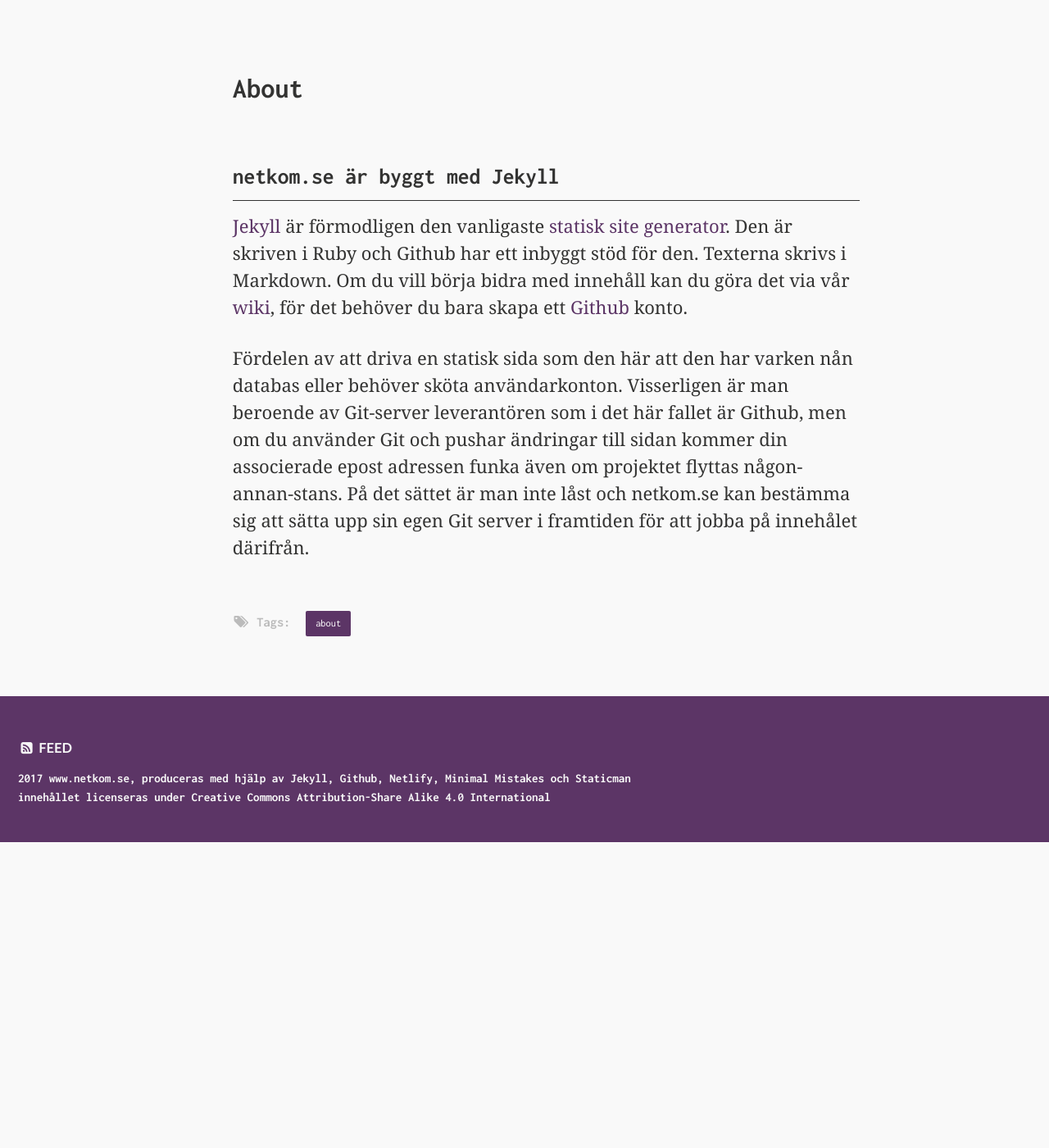
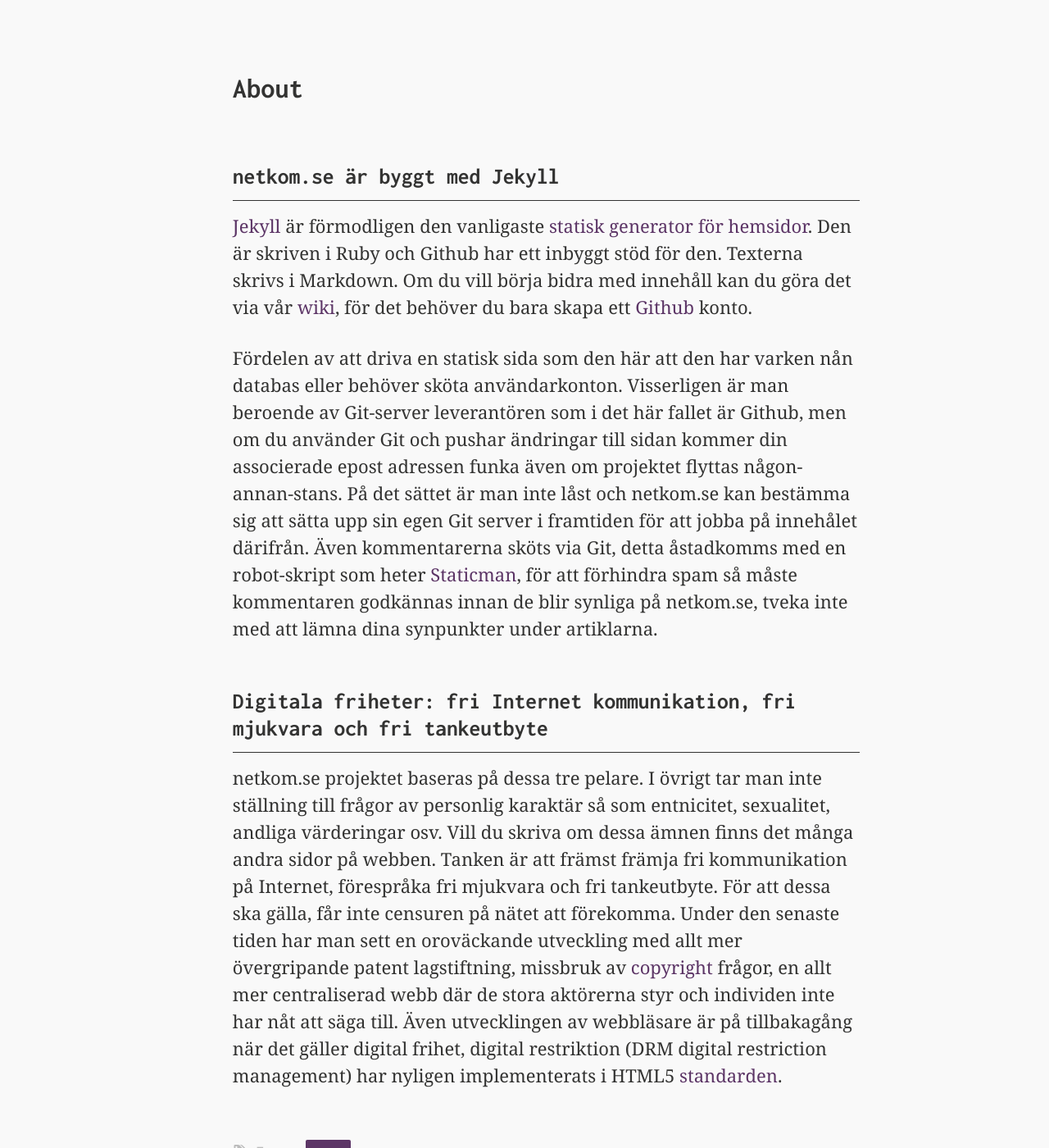
Before and after one commit to gitter-badger/www.netkom.se, a Jekyll site: the page built from _pages/about.md, in a window 1280 px wide and 1400 px high, scrolled down 373 px. Shown: the whole window at 82% size. Built offline with Jekyll 4.4.1, drawn with Linux system fonts in a browser that asks for light colours; some web fonts are replaced.

Commit message:
Update about.md

```diff
--- a/_pages/about.md
+++ b/_pages/about.md
@@ -11,6 +11,10 @@ header:
 
 ## netkom.se är byggt med Jekyll
 
-[Jekyll](https://jekyllrb.com/) är förmodligen den vanligaste [statisk site generator](https://en.wikipedia.org/wiki/Static_site_generator). Den är skriven i Ruby och Github har ett inbyggt stöd för den. Texterna skrivs i Markdown. Om du vill börja bidra med innehåll kan du göra det via vår [wiki](https://github.com/ojn/www.netkom.se/wiki), för det behöver du bara skapa ett [Github](https://github.com/join) konto.
+[Jekyll](https://jekyllrb.com/) är förmodligen den vanligaste [statisk generator för hemsidor](https://en.wikipedia.org/wiki/Static_site_generator). Den är skriven i Ruby och Github har ett inbyggt stöd för den. Texterna skrivs i Markdown. Om du vill börja bidra med innehåll kan du göra det via vår [wiki](https://github.com/ojn/www.netkom.se/wiki), för det behöver du bara skapa ett [Github](https://github.com/join) konto.
 
-Fördelen av att driva en statisk sida som den här att den har varken nån databas eller behöver sköta användarkonton. Visserligen är man beroende av Git-server leverantören som i det här fallet är Github, men om du använder Git och pushar ändringar till sidan kommer din associerade epost adressen funka även om projektet flyttas någon-annan-stans. På det sättet är man inte låst och netkom.se kan bestämma sig att sätta upp sin egen Git server i framtiden för att jobba på innehålet därifrån.
+Fördelen av att driva en statisk sida som den här att den har varken nån databas eller behöver sköta användarkonton. Visserligen är man beroende av Git-server leverantören som i det här fallet är Github, men om du använder Git och pushar ändringar till sidan kommer din associerade epost adressen funka även om projektet flyttas någon-annan-stans. På det sättet är man inte låst och netkom.se kan bestämma sig att sätta upp sin egen Git server i framtiden för att jobba på innehålet därifrån. Även kommentarerna sköts via Git, detta åstadkomms med en robot-skript som heter [Staticman](https://staticman.net/), för att förhindra spam så måste kommentaren godkännas innan de blir synliga på netkom.se, tveka inte med att lämna dina synpunkter under artiklarna.
+
+## Digitala friheter: fri Internet kommunikation, fri mjukvara och fri tankeutbyte
+
+netkom.se projektet baseras på dessa tre pelare. I övrigt tar man inte ställning till frågor av personlig karaktär så som entnicitet, sexualitet, andliga värderingar osv. Vill du skriva om dessa ämnen finns det många andra sidor på webben. Tanken är att främst främja fri kommunikation på Internet, förespråka fri mjukvara och fri tankeutbyte. För att dessa ska gälla, får inte censuren på nätet att förekomma. Under den senaste tiden har man sett en oroväckande utveckling med allt mer övergripande patent lagstiftning, missbruk av [copyright](http://copywrongs.eu) frågor, en allt mer centraliserad webb där de stora aktörerna styr och individen inte har nåt att säga till. Även utvecklingen av webbläsare är på tillbakagång när det gäller digital frihet, digital restriktion (DRM digital restriction management) har nyligen implementerats i HTML5 [standarden](http://boingboing.net/2017/02/13/the-w3c-drm-and-future-of-th.html).
```
